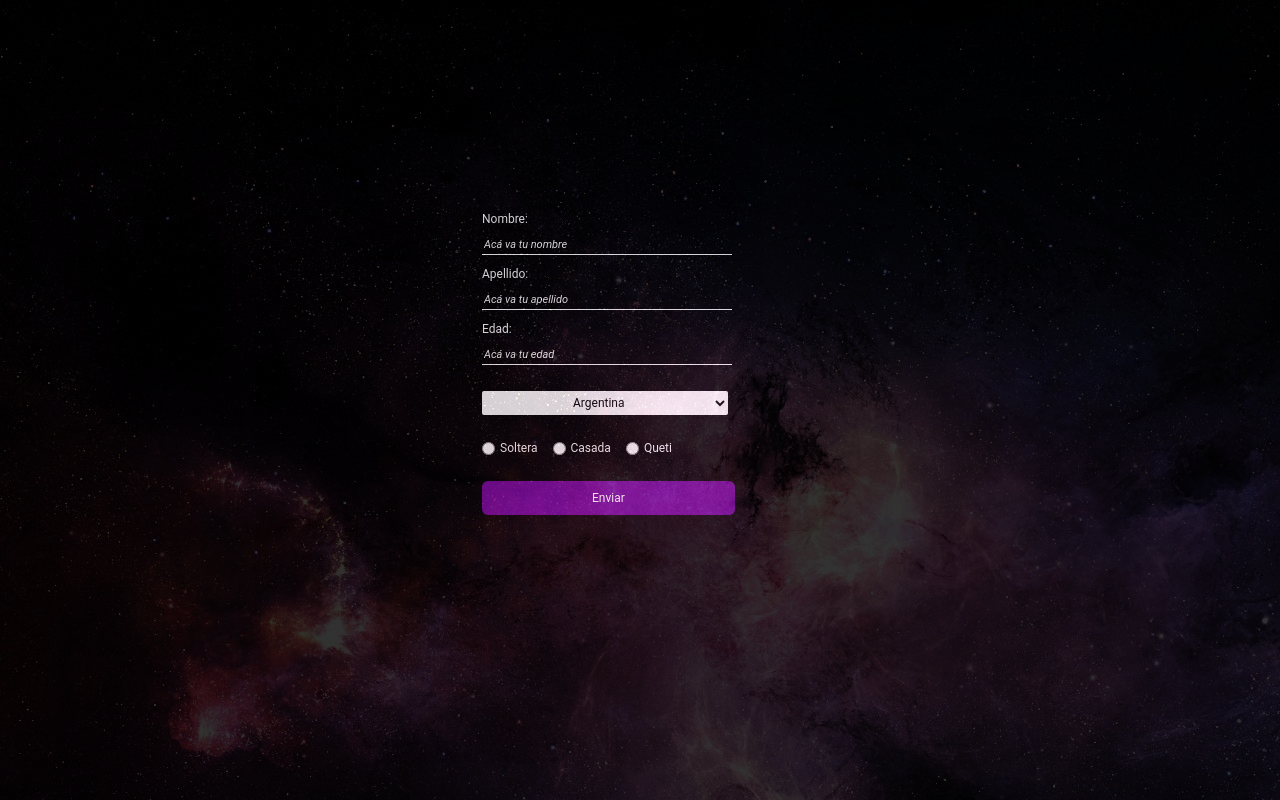
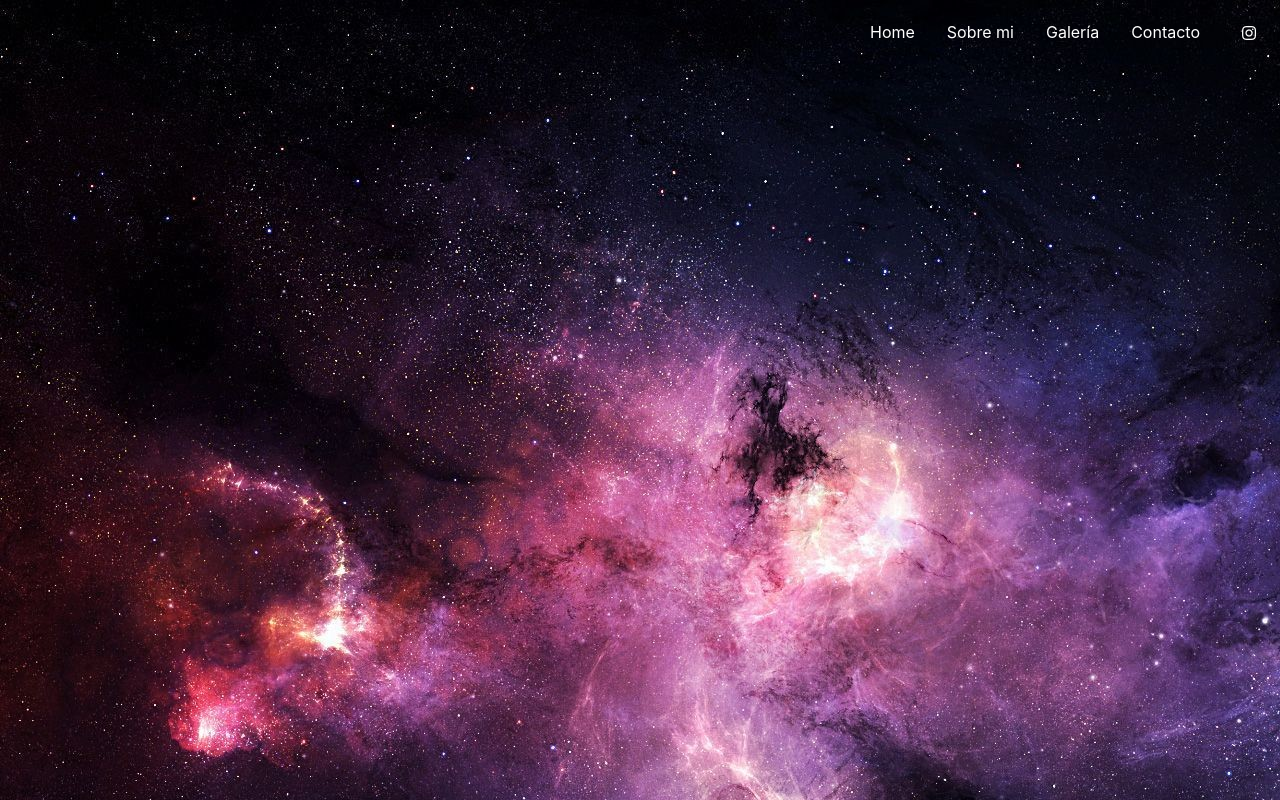
Before and after one commit to maruecom/web-makeup, a plain HTML site: page index.html in a window 1280 px wide. Drawn offline with nearby package versions, Linux system fonts and the light colour scheme.

Commit message:
SUBO CAMBIOS

```diff
--- a/css/estilo.css
+++ b/css/estilo.css
@@ -14,112 +14,22 @@ body {
     height: 100vh;
     background-image: url("../img/fondo.jpg");
     background-repeat: no-repeat;
+}
+
+#nav-color{
+    color: #fff;
+}
 
 
-
+#nav-principal{
+    padding-top: 12px;
+    margin-right: 12PX;
 }
 
-#opacidad{
-    background-color: #000;
-opacity: 0.8;
-width: 100vw;
-height: 100vh;
-justify-content: center;
-display: flex;
-align-items: center;
+.fab {
+    font-family: "Font Awesome 5 Brands";
+    color: #fff;
+    margin-top: 13px;
+    margin-left: 26px;
+    margin-right: 12px;
 }
-
-#img{
-    width: 100vw;
-    height: 100vh;
-}
-
-#formulario{
-    /*background: linear-gradient(to right, #F8cDDA, #1D2B64);*/
-
-    height: 400px;
-    width: 400px;
-    border-radius: 19px;
-
-
-
-
-}
-
-#check {
-
-    font-family: roboto;
-    font-size: 12px;
-    color:#fff;
-    padding: 42px 42px;
-    padding-top: 0;
-
-}
-
-#username, #age, #name {
-
-    background-color: transparent;
-    border: none;
-        border-bottom-color: currentcolor;
-        border-bottom-style: none;
-        border-bottom-width: medium;
-    border-bottom: 1px solid #fff;
-    width: 250px;
-    margin-top: 6px;
-    color: #fff;
-
-}
-
-#nacionalidad {
-    margin-top: 26px;
-    margin-bottom: 20px;
-    background-color: #fff;
-    border: none;
-    padding: 4px 87px;
-    border-radius: 2px;
-
-}
-
-#estado-civil {
-    margin-bottom: 12px;
-
-}
-
-#boton {
-
-    background-color: #6f0698;
-    border: none;
-    padding: 8px 110px;
-    border-radius: 6px;
-    color: #fff;
-    margin-top:20px
-}
-
-.txt {
-
-    margin-top: 10px;
-}
-
-::placeholder{
-    font-family: roboto;
-    font-size: 11px;
-    color: #fff;
-    font-style: italic;
-}
-.form-check {
-
-
-    margin: 4px auto;
-
-}
-
-.vacio{
-    background-color: #f7a6a6!important;
-}
-
-#estiloDiv{
-    height: 145px;
-    width: 333px;
-    border: 1px solid #fff;
-
-}
--- a/index.html
+++ b/index.html
@@ -3,76 +3,36 @@
 <head>
     <link rel="stylesheet" href="css/estilo.css">
     <link rel="stylesheet" href="https://stackpath.bootstrapcdn.com/bootstrap/4.3.1/css/bootstrap.min.css" integrity="sha384-ggOyR0iXCbMQv3Xipma34MD+dH/1fQ784/j6cY/iJTQUOhcWr7x9JvoRxT2MZw1T" crossorigin="anonymous">
+    <link rel="stylesheet" href="https://use.fontawesome.com/releases/v5.8.1/css/all.css" integrity="sha384-50oBUHEmvpQ+1lW4y57PTFmhCaXp0ML5d60M1M7uH2+nqUivzIebhndOJK28anvf" crossorigin="anonymous">
     <meta charset="UTF-8">
-	<title>Invitacion</title>
+	<title>Make up addiction</title>
 </head>
 <body>
 
 <div id="container-fluid">
 
-    <div id="opacidad">
+    <ul class="nav justify-content-end" id="nav-principal" >
+        <li class="nav-item">
+          <a class="nav-link active" id="nav-color" href="#">Home</a>
+        </li>
+        <li class="nav-item">
+          <a class="nav-link" id="nav-color" href="#">Sobre mi</a>
+        </li>
+        <li class="nav-item">
+          <a class="nav-link" id="nav-color" href="#">Galería</a>
+        </li>
+        <li class="nav-item">
+            <a class="nav-link" id="nav-color" href="#">Contacto</a>
+          </li>
+          <li class="nav-item">
+            <a href="https://www.instagram.com/nanucomerci.mua/"> <i class="fab fa-instagram" ></i></a>
+            </li>
 
 
-  <div id="formulario">
-     <!-- <h1 class="titu">INVITACIÓN</h1> -->
-	<form action="./ejemplo.html" method="get" name="form_ejemplo" id="check">
-
-           <div class="txt">Nombre: </div><input type="text" id="name" name="name" placeholder="Acá va tu nombre" class="">
-           <div class="txt">Apellido: </div><input type="text" id="username" name="username" placeholder="Acá va tu apellido">
-           <div class="txt">Edad:</div> <input type="number"id="age" name="edad"placeholder="Acá va tu edad">
+      </ul>
 
 
-                  <select name="naci" id="nacionalidad">
-                    <option value="ar">Argentina</option>
-                    <option value="bra">Brasilera</option>
-                    <option value="pe">Peruana</option>
-                    <option value="otro">Otro</option>
-
-                  </select>
-                   <br>
-                   <div class="form-check form-check-inline">
-                      <input class="form-check-input" type="radio" name="inlineRadioOptions" id="inlineRadio1" value="soltera">
-                      <label class="form-check-label" for="inlineRadio1">Soltera</label>
-                    </div>
-                    <div class="form-check form-check-inline">
-                      <input class="form-check-input" type="radio" name="inlineRadioOptions" id="inlineRadio2" value="casada">
-                      <label class="form-check-label" for="inlineRadio2">Casada</label>
-                    </div>
-                    <div class="form-check form-check-inline">
-                        <input class="form-check-input" type="radio" name="inlineRadioOptions" id="inlineRadio2" value="queti">
-                        <label class="form-check-label" for="inlineRadio2">Queti</label>
-                      </div>
-
-             <input type="submit" id="boton" name="submit" value="Enviar" />
-</form>
-</div>
-</div>
 </div>
 </body>
 <script type="text/javascript" src="javascript.js"></script>
 </html>
-
-<!--
-
-Hacer un formulario de invitación a un evento.
-Validarlo en el submit
-
-Nombre —> no puede estar vacío
-Edad ——> debe ser entre 18 y 120
-Seleccionar estado civil —> no puede estar vacío
-Seleccionar nacionalidad (select, desplegado de opciones) —> no puede estar vacío
-
-Una vez enviados los datos,
-en lugar de enviarse a otra web
-Se imprimen abajo, como una
-lista de confirmación de asistencia
-
-
-Invitado {indice}
-Nombre: {nombre}
-Edad: {edad}
-Estado civil {estado civil}
-Nacionalidad {nacionalidad}
-Boton "Eliminar invitado"
-(Si le hacemos clic, se borra todo)
--->
```
